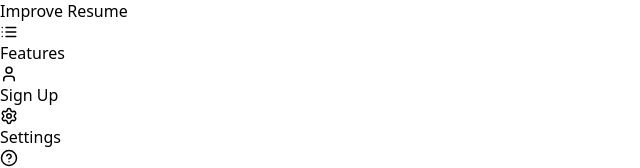
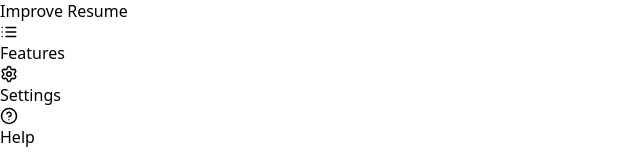
Before and after one commit to Madhesh-GitHub/CVortex, a React (Vite) app in the folder frontend/: page /app in a window 1280 px wide. Shown: the part 1829-1997 px from the top of the page, without its empty margins (0-640 px from the left). Built offline with nearby package versions, Linux system fonts and the light colour scheme.

Commit message:
taken the signup page outside of the /app route

```diff
--- a/frontend/src/App.jsx
+++ b/frontend/src/App.jsx
@@ -16,11 +16,12 @@ const App = () => {
     <>
       <Routes>
         <Route path="/" element={<LandingPage />} />
+        <Route path="signup" element={<SignUp/>} />
         <Route path="/app" element={<Navbar/>}>
           <Route path="upload" element={<UploadResume/>} />
           <Route path="score" element={<ResumeScore/>} />
           <Route path="improve" element={<ImproveResume/>} />
-          <Route path="signup" element={<SignUp/>} />
+
 
         </Route>
 
--- a/frontend/src/Nav/SideNav.jsx
+++ b/frontend/src/Nav/SideNav.jsx
@@ -34,7 +34,7 @@ const SideNav = ({ isSidebarOpen, setIsSidebarOpen }) => {
         <NavItem icon={<Activity size={18} />} label="Resume Score" path="/app/score" isOpen={isSidebarOpen} activePath={activePath} />
         <NavItem icon={<FileText size={18} />} label="Improve Resume" path="/app/improve" isOpen={isSidebarOpen} activePath={activePath} />
         <NavItem icon={<List size={18} />} label="Features" path="/app/features" isOpen={isSidebarOpen} activePath={activePath} />
-        <NavItem icon={<User size={18} />} label="Sign Up" path="/app/signup" isOpen={isSidebarOpen} activePath={activePath} />
+        {/* <NavItem icon={<User size={18} />} label="Sign Up" path="/app/signup" isOpen={isSidebarOpen} activePath={activePath} /> */}
         <NavItem icon={<Settings size={18} />} label="Settings" path="/app/settings" isOpen={isSidebarOpen} activePath={activePath} />
         <NavItem icon={<HelpCircle size={18} />} label="Help" path="/app/help" isOpen={isSidebarOpen} activePath={activePath} />
       </nav>
--- a/frontend/src/components/Header/Header.jsx
+++ b/frontend/src/components/Header/Header.jsx
@@ -1,6 +1,8 @@
 import React from 'react'
+import { useNavigate } from 'react-router'
 
 const Header = () => {
+  const navigate = useNavigate();
   return (
     <div className="flex justify-between items-center px-10 py-2.5 bg-[#FFF2E0] border-b-[3px] border-[#c2b2d4] ">
       <div className="flex items-center font-bold text-[18px] text-[#898AC4]">
@@ -13,7 +15,7 @@ const Header = () => {
           <li className="text-[14px] text-[#898AC4] hover:text-[#7d63a9] cursor-pointer font-medium">Home</li>
           <li className="text-[14px] text-[#898AC4] hover:text-[#7d63a9] cursor-pointer font-medium">Features</li>
           <li className="text-[14px] text-[#898AC4] hover:text-[#7d63a9] cursor-pointer font-medium">Login</li>
-          <li className="text-[14px] text-[#898AC4] hover:text-[#7d63a9] cursor-pointer font-medium">Sign Up</li>
+          <li className="text-[14px] text-[#898AC4] hover:text-[#7d63a9] cursor-pointer font-medium" onClick={() => navigate('/signup')}>Sign Up</li>
         </ul>
       </div>
     </div>
```
